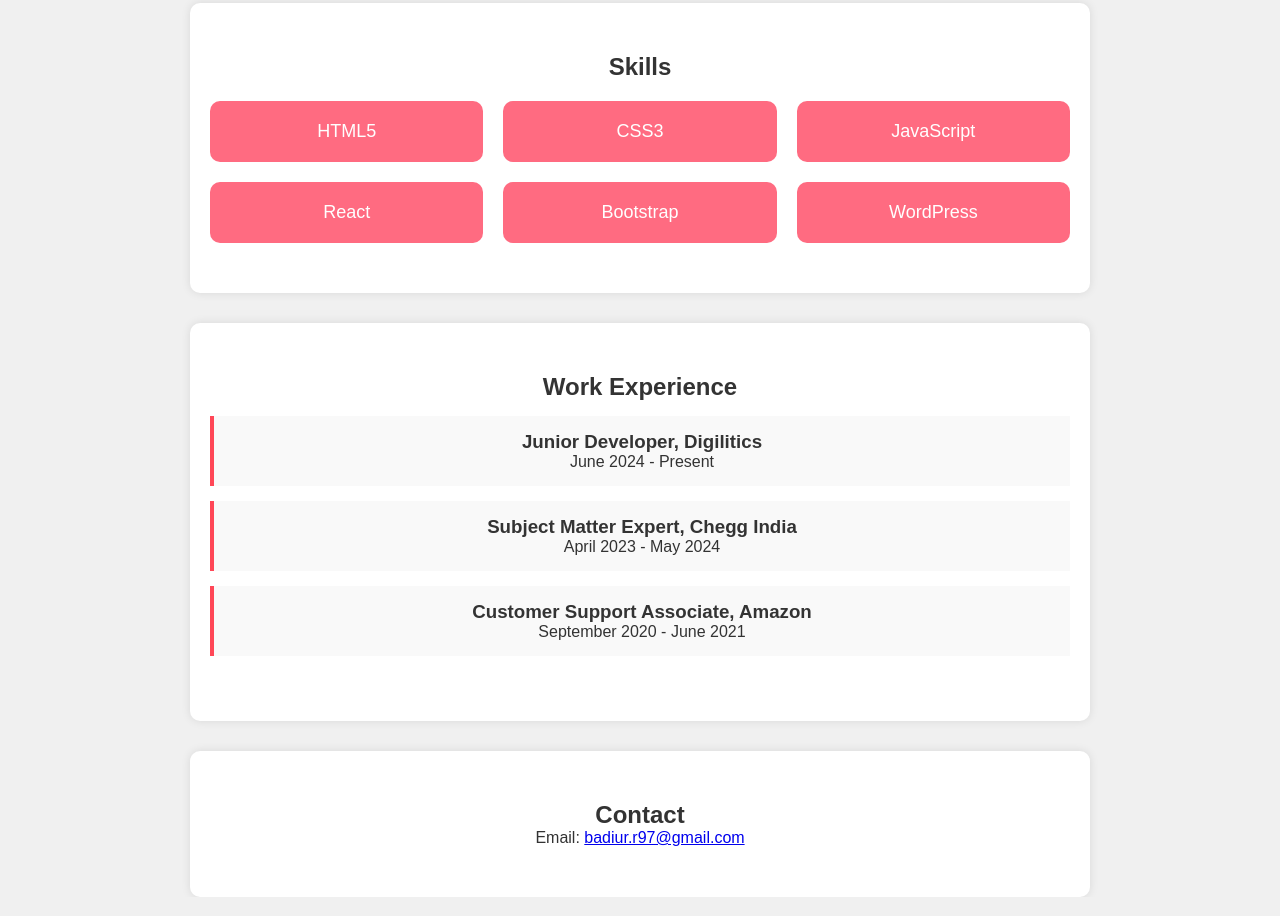
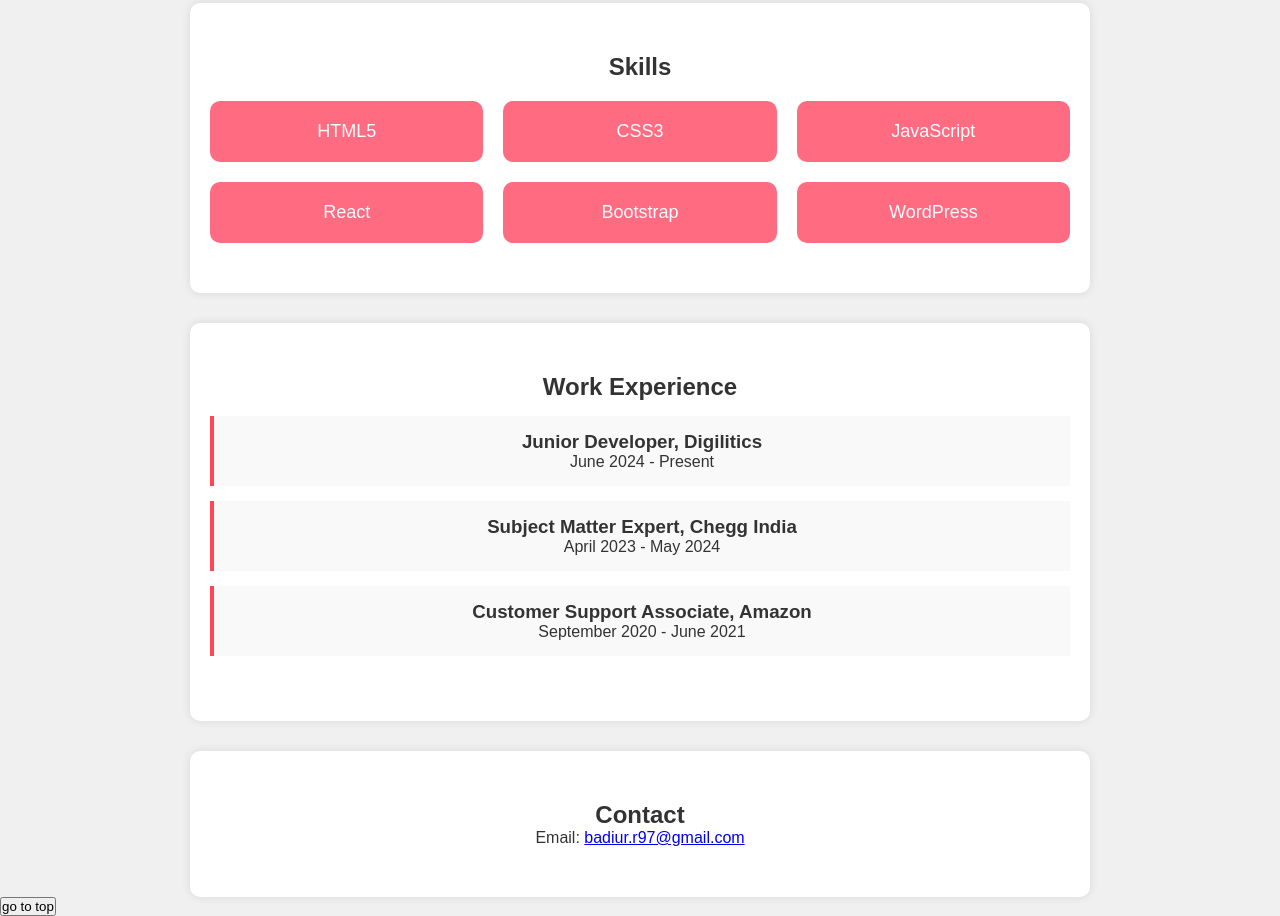
Before and after one commit to MohammedBadiurRahman/my-portfolio, a plain HTML site: page index.html in a window 1280 px wide. Shown: the part 1021-1937 px from the top of the page. Drawn offline with Linux system fonts and the light colour scheme.

Commit message:
Update index.html

```diff
--- a/index.html
+++ b/index.html
@@ -62,6 +62,10 @@
             <h2>Contact</h2>
             <p>Email: <a href="mailto:badiur.r97@gmail.com">badiur.r97@gmail.com</a></p>
         </section>
+
+        <section id="go-to-top">
+         <a href="#header"><button class="go-to-top">go to top</button></a>
+        </section>
     </main>
 
     <script src="script.js"></script>
```
